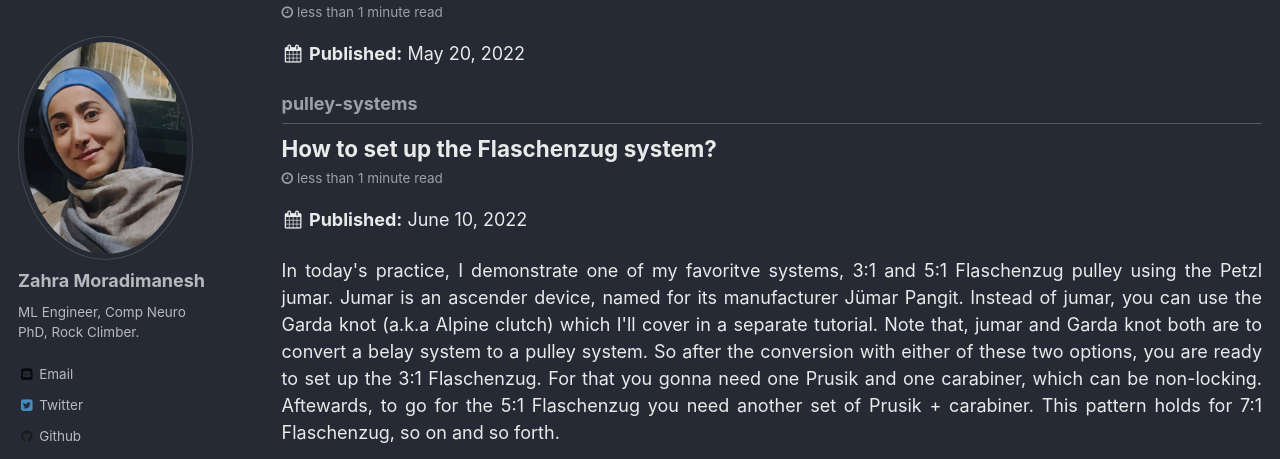
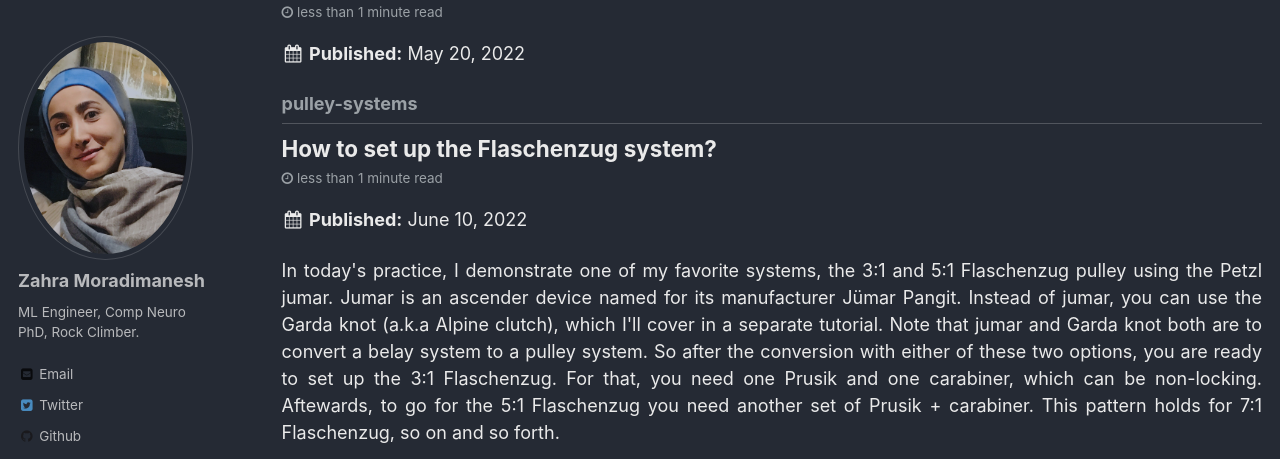
Before and after one commit to zahramor/zahramor.github.io, a Jekyll site: the page built from _pages/tag-archive.html, in a window 1280 px wide and 1400 px high, scrolled down 1697 px. Shown: the top 459 px of the window. Built offline with Jekyll 4.4.1, drawn with Linux system fonts in a browser that asks for light colours; some web fonts are replaced; some of the changed text lies outside the part shown.

Commit message:
Update 2022-06-10-climbing-Flaschenzug.md

```diff
--- a/_posts/2022-06-10-climbing-Flaschenzug.md
+++ b/_posts/2022-06-10-climbing-Flaschenzug.md
@@ -7,5 +7,7 @@
   - rescue
   - pulley-systems
 ---
-<p align="justify">In today's practice, I demonstrate one of my favoritve systems, 3:1 and 5:1 Flaschenzug pulley using the Petzl jumar. Jumar is an ascender device, named for its manufacturer Jümar Pangit. Instead of jumar, you can use the Garda knot (a.k.a Alpine clutch) which I'll cover in a separate tutorial. Note that, jumar and Garda knot both are to convert a belay system to a pulley system. So after the conversion with either of these two options, you are ready to set up the 3:1 Flaschenzug. For that you gonna need one Prusik and one carabiner, which can be non-locking. Aftewards, to go for the 5:1 Flaschenzug you need another set of Prusik + carabiner. This pattern holds for 7:1 Flaschenzug, so on and so forth. <p>
+<p align="justify">
+In today's practice, I demonstrate one of my favorite systems, the 3:1 and 5:1 Flaschenzug pulley using the Petzl jumar. Jumar is an ascender device named for its manufacturer Jümar Pangit. Instead of jumar, you can use the Garda knot (a.k.a Alpine clutch), which I'll cover in a separate tutorial. Note that jumar and Garda knot both are to convert a belay system to a pulley system. So after the conversion with either of these two options, you are ready to set up the 3:1 Flaschenzug. For that, you need one Prusik and one carabiner, which can be non-locking. Aftewards, to go for the 5:1 Flaschenzug you need another set of Prusik + carabiner. This pattern holds for 7:1 Flaschenzug, so on and so forth.
+<p>
 <iframe width="560" height="315" src="https://www.youtube.com/embed/w2BuZ2B-iG4" title="YouTube video player" frameborder="0" allow="accelerometer; autoplay; clipboard-write; encrypted-media; gyroscope; picture-in-picture" allowfullscreen></iframe>
```
